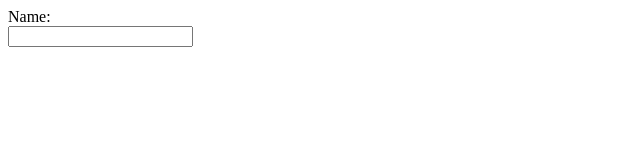
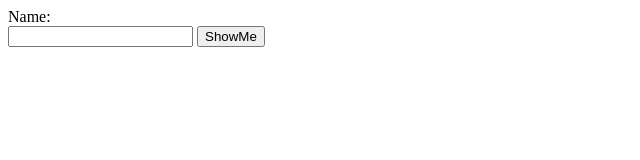
Before and after one commit to nicam/angular-demo, a plain HTML site: page index.html in a window 1280 px wide. Shown: the whole page, without its empty margins (0-640 px from the left). Drawn offline with Linux system fonts and the light colour scheme.

Commit message:
optional step

```diff
--- a/index.html
+++ b/index.html
@@ -6,6 +6,9 @@
       <br>
       <input type="text" data-ng-model="name" />
       <script src="angular.js"></script>
+
+      <button ng-click="showme = !showme">ShowMe</button>
+      <div data-ng-show="showme">blub</div>
     </div>
   </body>
 </html>
```
